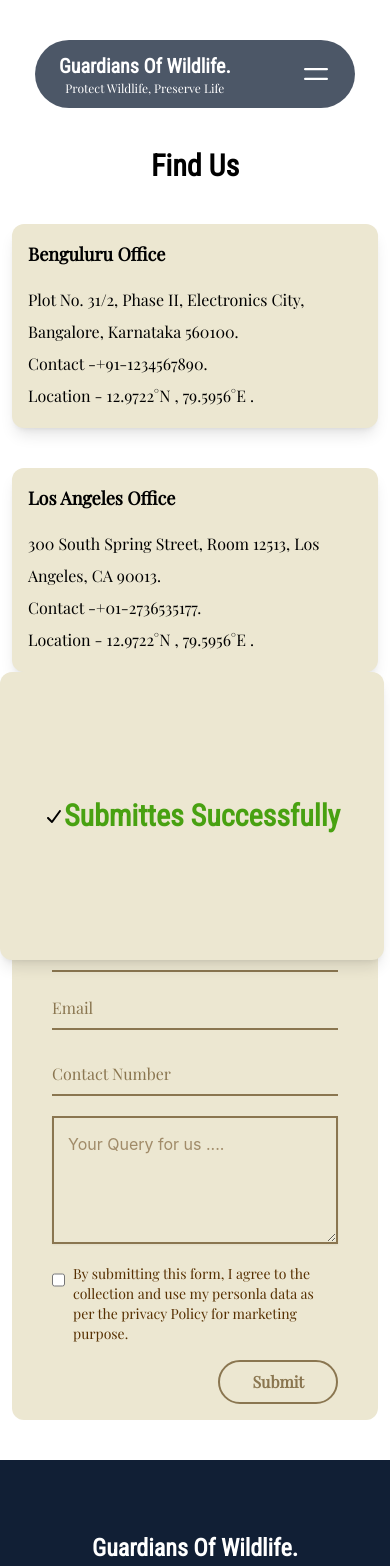
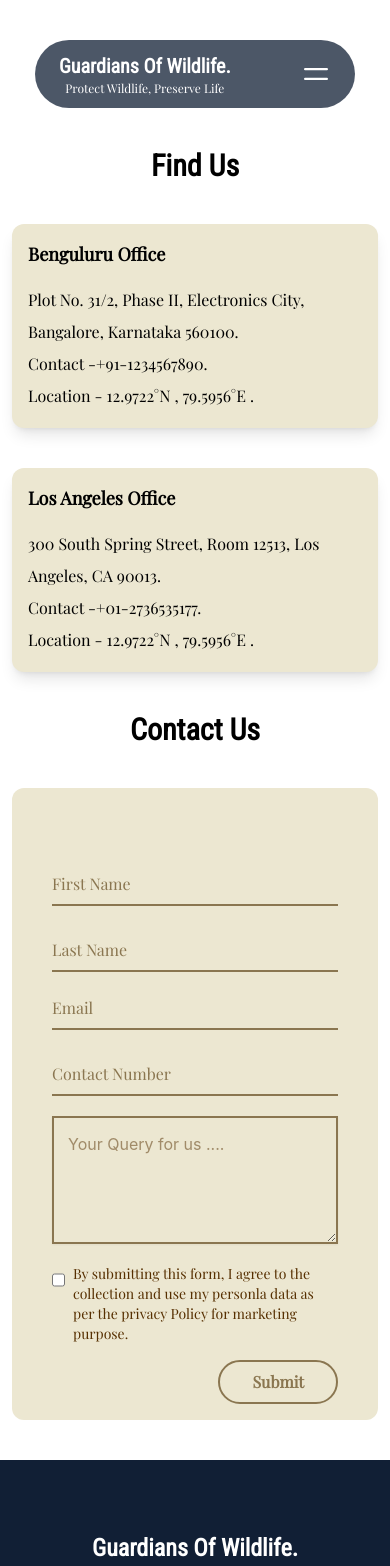
Before and after one commit to ankush0710/Guardians-of-Wildlife, a React (Vite) app: page /ContactUs in a window 390 px wide. Shown: the top 1566 px of the page. Built offline with nearby package versions, Linux system fonts and the light colour scheme.

Commit message:
validation and submission message added to the form

```diff
--- a/src/Pages/ContactUs.jsx
+++ b/src/Pages/ContactUs.jsx
@@ -4,7 +4,7 @@ import { useState } from "react";
 import { FontAwesomeIcon } from "@fortawesome/react-fontawesome";
 
 const ContactUs = () => {
-  const [isSubmit, setIsSubmit] = useState(true);
+  const [isSubmit, setIsSubmit] = useState(false);
 
   // This method is used to capture the input field
   const initialValues = {
@@ -35,7 +35,7 @@ const ContactUs = () => {
 
     if (!values.contactNumber) {
       errors.contactNumber = "* Please enter contact number";
-    } else if (values.contactNumber.length < 10) {
+    } else if (contactNumber.length < 10) {
       errors.contactNumber = "* Contact number should be atleast of 10 digits";
     }
 
@@ -48,9 +48,10 @@ const ContactUs = () => {
   };
 
   // this method is to captured the input on click of a submit button
-  const onSubmit = (values) => {
+  const onSubmit = (values, { resetForm }) => {
     console.log("form data", values);
-    setIsSubmit = true;
+    setIsSubmit(true);
+    resetForm();
   };
 
   return (
@@ -126,29 +127,16 @@ const ContactUs = () => {
           </div>
         </div>
 
-        <div
-              id="success-message"
-              className="absolute z-10 bg-[#ECE7D1] min-h-72 min-w-96 rounded-xl shadow-lg p-4 flex justify-center items-center"
-            >
-              <div id="icon" className="">
-                <FontAwesomeIcon icon="fa-solid fa-check" size={30}/>
-              </div>
-              <div id="message">
-                <h1 className="font-heading text-3xl font-bold text-[#48A111]">Submittes Successfully</h1>
-              </div>
-            </div>
-
         {/* contact form for contact details  */}
         <Formik
           initialValues={initialValues}
           validate={validate}
           onSubmit={onSubmit}
         >
-          <div id="contact-form" className="mt-10 md:flex-1">
+          <div id="contact-form" className="relative mt-10 md:flex-1">
             <h1 className="font-heading text-3xl font-bold text-center">
               Contact Us
             </h1>
-
             <div
               id="contact-form"
               className="bg-[#ECE7D1] rounded-xl flex flex-col py-15 px-10 mx-3 my-10 relative md:w-auto lg:w-2xl md:shadow-lg"
@@ -292,18 +280,46 @@ const ContactUs = () => {
             </div>
           </div>
         </Formik>
+
+        {/* this successfull message will pop-up when form is submitted  */}
+        {isSubmit && (
+          <div
+            id="success-message"
+            className="absolute bottom-1/5 mx-4 bg-[#ECE7D1] border-2 border-gray-200 min-h-64 min-w-96 rounded-xl shadow-lg p-4 flex flex-col gap-4 justify-center items-center tranisiton duration-800 ease-in-out md:min-w-86 md:top-1/3 md:left-1/3"
+          >
+            <div
+              id="icon"
+              className="border-2 p-3 border-gray-300 rounded-full bg-white"
+            >
+              <FontAwesomeIcon
+                icon="fa-solid fa-check"
+                className="text-[#48A111] text-4xl font-bolder"
+              />
+            </div>
+            <div id="message">
+              <h1 className="font-heading text-3xl font-bold text-[#48A111]">
+                Submitted Successfully
+              </h1>
+            </div>
+            <div id="ok-button">
+              <button
+                type="submit"
+                className="text-[#8A7650] font-semibold font-body bg-transparent border-2 border-[#8A7650] px-8 py-2 rounded-xl hover:text-[#562F00] hover:bg-[#8A7650] hover:border-2 hover:border-[#562F00] hover:duration-600"
+                onClick={() => {
+                  setIsSubmit(false);
+                }}
+              >
+                OK
+              </button>
+            </div>
+          </div>
+        )}
       </div>
 
-      {/* this successfull message will popup when form is submitted  */}
-      {/* {
-        isSubmit ? (
+      {/* some Frequentlt Asked Question to help user */}
+      <div id="faq-container">
 
-        ) : (
-        <div id="error-message">
-
-        </div>
-        )
-      } */}
+      </div>
     </>
   );
 };
```
